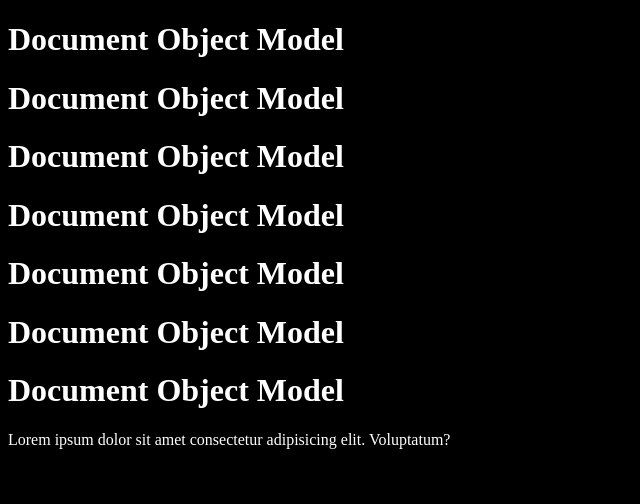
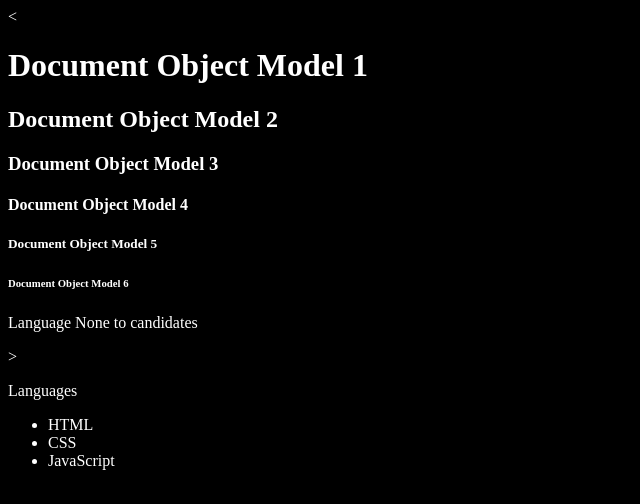
Before and after one commit to Yashingale17/JavaScript-Yash-, a plain HTML site: page Javascript/DOM/DOM2.html in a window 1280 px wide. Shown: the whole page, without its empty margins (0-640 px from the left). Drawn offline with Linux system fonts and the light colour scheme.

Commit message:
child and parent

```diff
--- a/Javascript/DOM/DOM2.html
+++ b/Javascript/DOM/DOM2.html
@@ -6,14 +6,26 @@
     <title>DOM Pracrice</title>
 </head>
 <body style="background-color: black; color:white ">
-    <h1 id="head1">Document Object Model</h1>
-    <h1 id="head1">Document Object Model</h1>
-    <h1 id="head1">Document Object Model</h1>
-    <h1 id="head1">Document Object Model</h1>
-    <h1 id="head1">Document Object Model</h1>
-    <h1 id="head1">Document Object Model</h1>
-    <h1 id="head1">Document Object Model</h1>
-    <p id="heading2" class="cleaas2">Lorem ipsum dolor sit amet consectetur adipisicing elit. Voluptatum?</p>
+    <<h1 id="head1" class="heading1">Document Object Model 1</h1>
+    <h2 id="head2" class="heading1">Document Object Model 2</h2>
+    <h3 id="head3" class="heading1">Document Object Model 3</h3>
+    <h4 id="head4" class="heading1">Document Object Model 4</h4>
+    <h5 id="head5" class="heading1">Document Object Model 5</h5>
+    <h6 id="head6" class="heading1">Document Object Model 6</h6>
+
+    <p id="heading2" class="cleaas2">This is JavaScript Practics of Document Object Model <Strong style="display: none;">DOM</Strong>
+    </p>>
+
+    <div>
+        <p>Languages</p>
+        <ul>
+            <li>HTML</li>
+            <li>CSS</li>
+            <li>JavaScript</li>
+        </ul>
+    </div>
     <script src="dom.js"></script>
+
+
 </body>
 </html>
--- a/Javascript/DOM/dom.js
+++ b/Javascript/DOM/dom.js
@@ -16,3 +16,66 @@
     const tagName = document.getElementsByTagName("h1");
     console.dir(tagName);
     console.log(tagName);
+
+
+    const query = document.querySelector("h1");
+console.dir(query);
+console.log(query);
+
+const query2 = document.querySelectorAll("h1");
+console.dir(query2);
+console.log(query2);
+
+const query3 = document.querySelector("#head1");  // to access id usnig queryselector we cannot use querySelectorAll in id because every element should have an unique id.
+console.dir(query3);
+console.log(query3);
+
+
+const query4 = document.querySelector(".heading1");  // to access class usnig queryselector we can also use querySelectorAll in class as well
+console.dir(query4);
+console.log(query4);
+
+const query5 = document.querySelectorAll(".heading1");  // to access class usnig queryselector we can also use querySelectorAll in class as well
+console.dir(query5);
+console.log(query5);
+
+const myarr = Array.from(query5);
+console.log(myarr);
+
+
+// Properties
+    // innerHTML
+    // innerText
+    // textContent
+    // tagName
+
+
+const tagname = document.querySelector("#head1"); // tagName is used to print or show the tag of that element here for id head1 that tag is <H1>
+console.log(tagname.tagName);
+
+const tagname2 = document.querySelector("#head2");
+console.log(tagname2.tagName); // for this it would be <H2>
+
+const inner = document.querySelector("#heading2");
+console.log(inner.innerHTML);  /* OUTPUT: This is JavaScript Practics of Document Object Model <strong style="display: none;">DOM</strong>
+it show ths HTML elements as well in that id or class what everit is */
+
+const inner2 = document.querySelector("#heading2");
+console.log(inner2.textContent);  /* OUTPUT: This is JavaScript Practics of Document Object Model DOM
+ it only show what ever is writen in the element but we have added strong tag to DOM with style display none but it show the entire content
+ */
+
+
+const inner3 = document.querySelector("#heading2");
+console.log(inner3.innerText);   /*  OUTPUT: This is JavaScript Practics of Document Object Model
+it just show the content according to code witern we add display none to DOM and it  does not shows that*/
+
+
+const list = document.querySelector("div");
+console.log(list);
+console.dir(list);
+
+const change = document.querySelector("p");
+console.log(change);
+
+change.innerHTML = "Language None to candidates"
```
